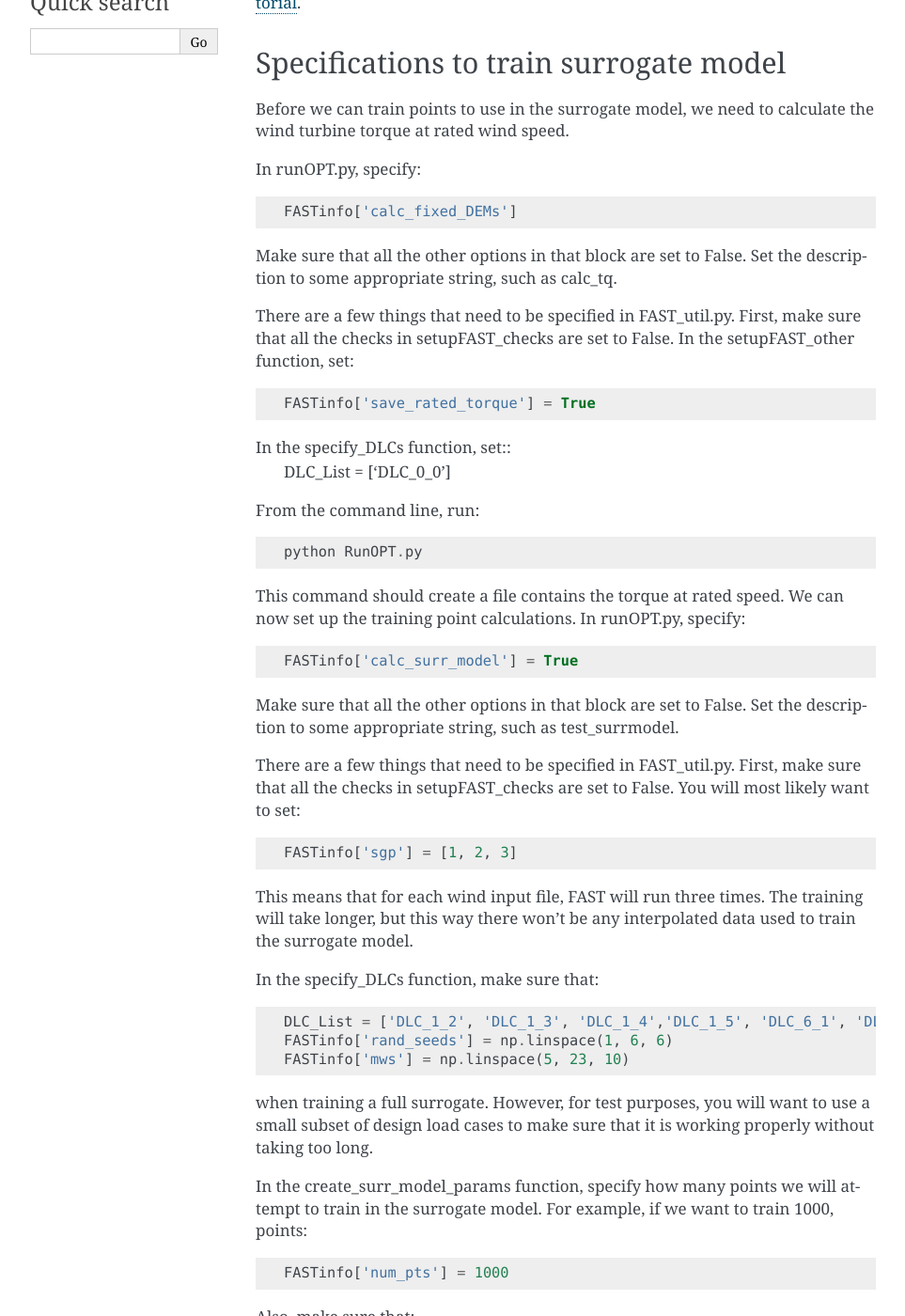
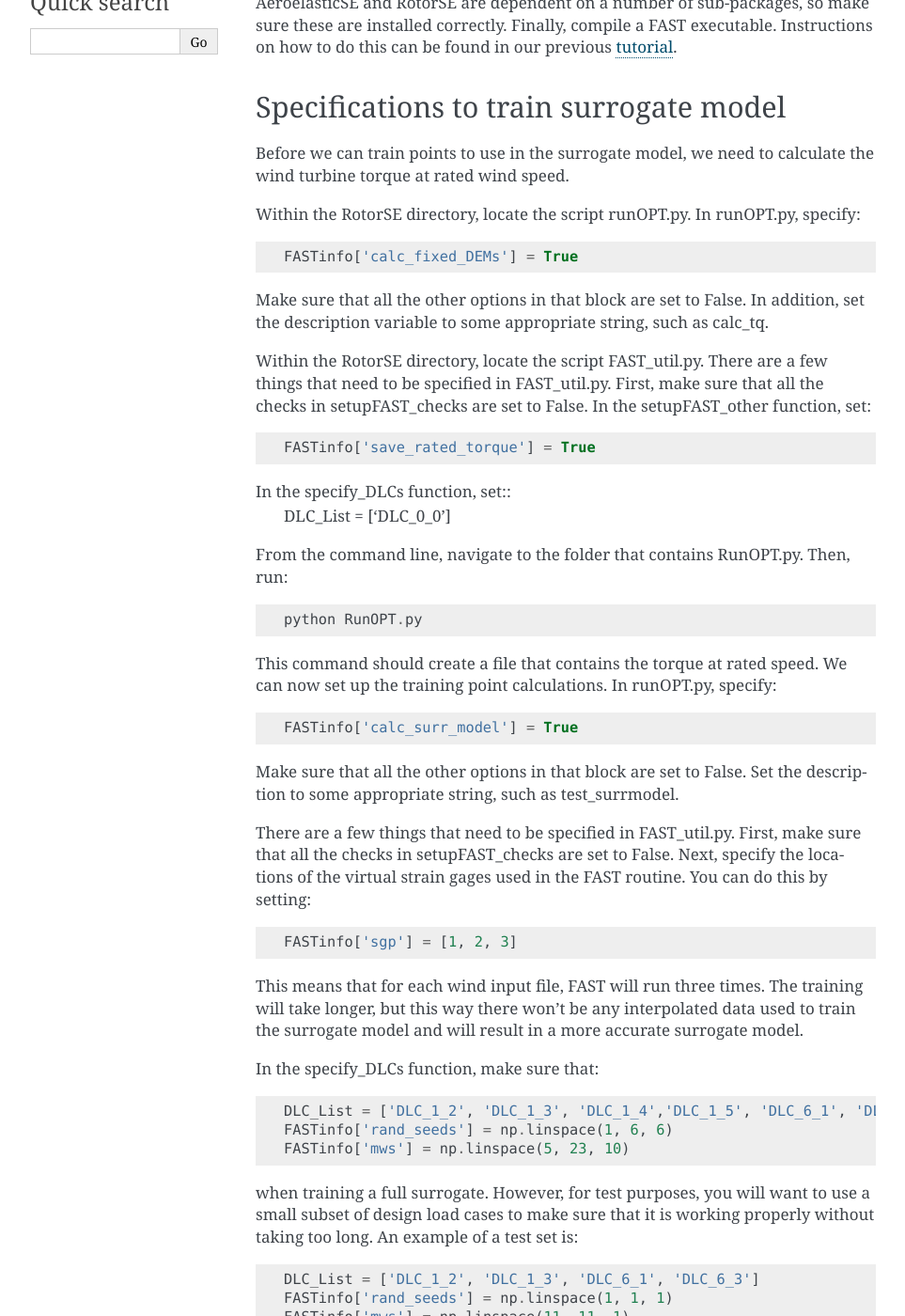
Before and after one commit to bryceingersoll/SM-tutorial, a Sphinx documentation site: the page built from docs/index.rst, in a window 1280 px wide and 1400 px high, scrolled down 344 px. Shown: the whole window at 94% size, without its empty margins (148-1111 px from the left). Built offline with Sphinx 7.4.7, drawn with Linux system fonts in a browser that asks for light colours; some of the changed text lies outside the part shown.

Commit message:
add'tl info

```diff
--- a/docs/index.rst
+++ b/docs/index.rst
@@ -7,14 +7,18 @@ SurrModel-Tutorial
 ==================
 
 This tutorial will go over the basics on how to create and use a surrogate
-model to estimate the dynamic loading effects in a wind turbine optimization
+model to estimate the dynamic loading effects in a wind turbine blade optimization
+routine.
 
 Set-up
 ~~~~~~
 
 To begin, clone this branch of AeroelasticSE_. AeroelasticSE is a python wrapper
 for FAST. In addition, clone this branch of RotorSE_. RotorSE is an engineering
-model for the analysis and optimization of wind turbine rotors. Finally, compile
+model for the analysis and optimization of wind turbine rotors.
+Both AeroelasticSE and RotorSE are dependent on a number of sub-packages, so
+make sure these are installed correctly.
+Finally, compile
 a FAST executable. Instructions on how to do this can be found in our previous
 tutorial_.
 
@@ -28,13 +32,15 @@ Specifications to train surrogate model
 Before we can train points to use in the surrogate model, we need to calculate
 the wind turbine torque at rated wind speed.
 
-In runOPT.py, specify::
+Within the RotorSE directory, locate the script runOPT.py. In runOPT.py, specify::
 
-  FASTinfo['calc_fixed_DEMs']
+  FASTinfo['calc_fixed_DEMs'] = True
 
-Make sure that all the other options in that block are set to False. Set the
-description to some appropriate string, such as calc_tq.
+Make sure that all the other options in that block are set to False.
+In addition, set the
+description variable to some appropriate string, such as calc_tq.
 
+Within the RotorSE directory, locate the script FAST_util.py.
 There are a few things that need to be specified in FAST_util.py. First,
 make sure that all the checks in setupFAST_checks are set to False. In the
 setupFAST_other function, set::
@@ -44,11 +50,11 @@ setupFAST_other function, set::
 In the specify_DLCs function, set::
   DLC_List = ['DLC_0_0']
 
-From the command line, run::
+From the command line, navigate to the folder that contains RunOPT.py. Then, run::
 
   python RunOPT.py
 
-This command should create a file contains the torque at rated speed.
+This command should create a file that contains the torque at rated speed.
 We can now set up the training point calculations. In runOPT.py, specify::
 
   FASTinfo['calc_surr_model'] = True
@@ -57,14 +63,15 @@ Make sure that all the other options in that block are set to False. Set the
 description to some appropriate string, such as test_surrmodel.
 
 There are a few things that need to be specified in FAST_util.py. First,
-make sure that all the checks in setupFAST_checks are set to False. You will
-most likely want to set::
+make sure that all the checks in setupFAST_checks are set to False.
+Next, specify the locations of the virtual strain gages used in the FAST routine.
+You can do this by setting::
 
   FASTinfo['sgp'] = [1, 2, 3]
 
 This means that for each wind input file, FAST will run three times. The training
 will take longer, but this way there won't be any interpolated data used to train
-the surrogate model.
+the surrogate model and will result in a more accurate surrogate model.
 
 In the specify_DLCs function, make sure that::
 
@@ -75,6 +82,11 @@ In the specify_DLCs function, make sure that::
 when training a full surrogate.
 However, for test purposes, you will want to use a small subset
 of design load cases to make sure that it is working properly without taking too long.
+An example of a test set is::
+
+  DLC_List = ['DLC_1_2', 'DLC_1_3', 'DLC_6_1', 'DLC_6_3']
+  FASTinfo['rand_seeds'] = np.linspace(1, 1, 1)
+  FASTinfo['mws'] = np.linspace(11, 11, 1)
 
 In the create_surr_model_params function, specify how many points we will attempt
 to train in the surrogate model. For example, if we want to train 1000, points::
@@ -103,12 +115,15 @@ Note that if a WindPACT reference turbine is used, also set::
 
   FASTinfo['set_chord_twist'] = True
 
-We can now train the surrogate model. An example of doing this would be to run::
+We can now train the surrogate model. An example of doing this would be to
+include the following lines in a batch script::
 
-  python runOPT.py 0
+  #SBATCH --array=1-999 # job array size
+  echo ${SLURM_ARRAY_TASK_ID}
+  python runOPT.py ${SLURM_ARRAY_TASK_ID}
 
-on the supercomputer, where the last argument changes in a for-loop. The size of
-the for-loop will depend on the number of training points. Once all the points
+on the supercomputer. The size of
+the array will depend on the number of training points. Once all the points
 have been trained, use the function combine_results
 (in the script FAST_Files/combine_sm_results.py). This is needed if only one wind turbine
 is being used to train the surrogate model, or a number of wind turbines. Set
```
Also changed, not shown: other parts of docs/index.rst (+1 -1 lines).
